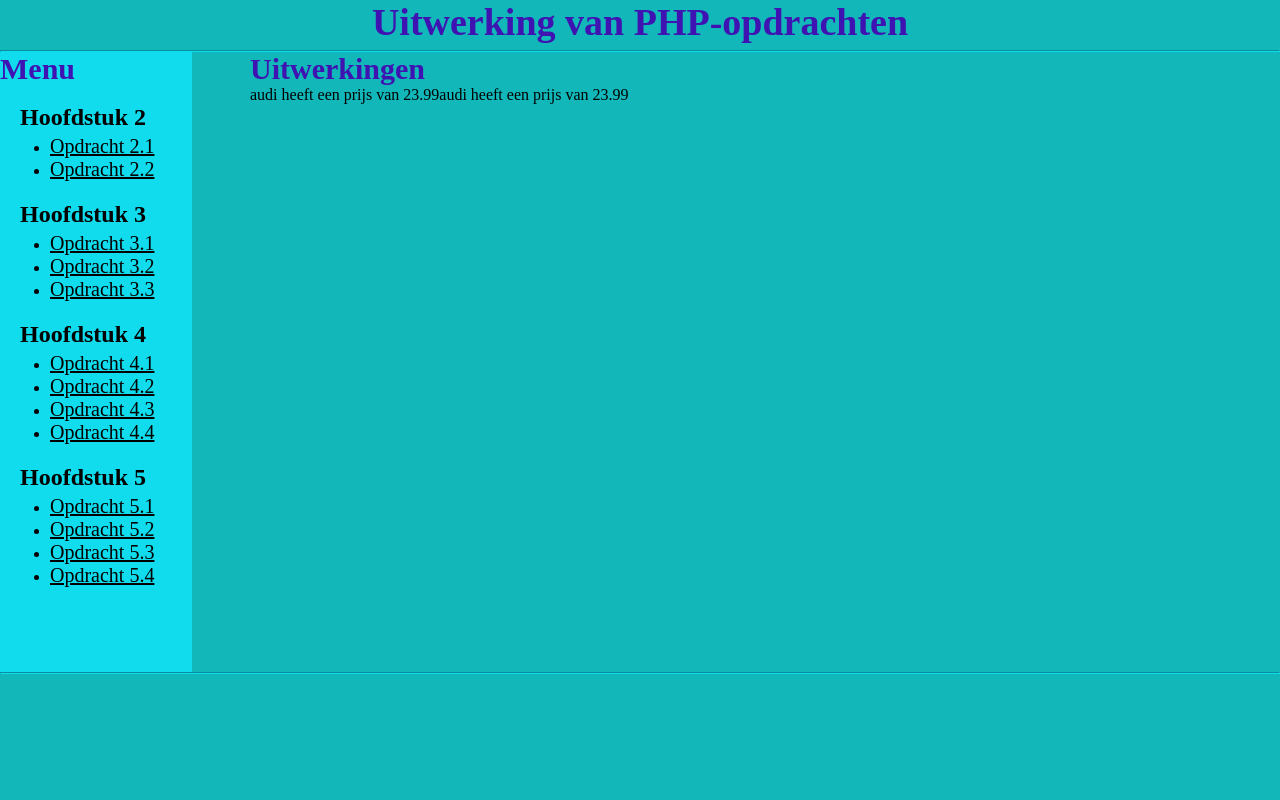
After one commit to w1-oguzhan/phpopdrachten, a PHP site: the page made by Instructies/oefening 2.php in a window 1280 px wide. The commit adds this page. Run offline with PHP 8.4, Linux system fonts and the light colour scheme.

Commit message:
Add oefening.php

```diff
--- a/Hoofdstuk 2/CSS/style.css
+++ b/CSS/style.css
@@ -6,7 +6,6 @@
 }
 
 body{
-    /*background-color:#12B7B9;*/
     background-color: #12B7B9;
 }
 header {
@@ -21,6 +20,8 @@ hr
 aside
 {
     background-color:#10DCED;
+    height: 620px;
+    width: 15vw;
 }
 h1
 {
@@ -32,13 +33,37 @@ h2
 {
     color: #3F12B2;
     font-size: 30px;
+    /*position: relative;*/
+    /*left: 20px;*/
+    /*width: 600px;*/
 }
 h3
 {
     color: black;
     font-size: 24px;
+    position: relative;
+    left: 20px;
+    width: 600px;
+    margin-bottom: 4px;
+}
+ul{
+    position: relative;
+    left: 50px;
+    width: 500px;
+    margin-bottom: 20px;
 }
 a{
     color: black;
     font-size: 20px;
+
 }
+#wrapper{
+    position: absolute;
+    top: 52px;
+    left: 250px;
+    width: 1260px;
+}
+/*#out{*/
+/*    position: relative;*/
+/*    left: 0px;*/
+/*}*/
--- /dev/null
+++ b/Instructies/oefening 2.php
@@ -0,0 +1,98 @@
+<?php
+/**
+ * User: Name
+ * Date: 0-0-0000
+ * Time: 00:00
+ * File: Index.php
+ */
+?>
+<html>
+    <head>
+        <!-- Tekenset declareren -->
+        <meta charset="utf-8">
+        <!-- Omschrijving van de webpagina -->
+        <meta name="discription" content="Opdracht X">
+        <!-- Toekennen van sleutelwoorden -->
+        <meta name="keywords" content="keyword 1, keyword 2">
+        <!-- Geeft de link aan van je CSS bestand -->
+        <link href="../CSS/style.css" rel="stylesheet" type="text/css">
+        <!-- geeft titel aan -->
+        <title>
+            Template
+        </title>
+    </head>
+    <body>
+        <header>
+            <h1><?php echo "Uitwerking van PHP-opdrachten"; ?></h1>
+        </header>
+        <hr>
+        <aside>
+            <h2>Menu</h2>
+            <br>
+            <h3>Hoofdstuk 2</h3>
+            <ul>
+                <li>
+                    <a href="Hoofdstuk%202/Opdracht2.1.php">Opdracht 2.1</a>
+                </li>
+                <li>
+                    <a href="">Opdracht 2.2</a>
+                </li>
+            </ul>
+            <h3>Hoofdstuk 3</h3>
+            <ul>
+                <li>
+                    <a href="">Opdracht 3.1</a>
+                </li>
+                <li>
+                    <a href="">Opdracht 3.2</a>
+                </li>
+                <li>
+                    <a href="">Opdracht 3.3</a>
+                </li>
+            </ul>
+            <h3>Hoofdstuk 4</h3>
+            <ul>
+                <li>
+                    <a href="">Opdracht 4.1</a>
+                </li>
+                <li>
+                    <a href="">Opdracht 4.2</a>
+                </li>
+                <li>
+                    <a href="">Opdracht 4.3</a>
+                </li>
+                <li>
+                    <a href="">Opdracht 4.4</a>
+                </li>
+            </ul>
+            <h3>Hoofdstuk 5</h3>
+            <ul>
+                <li>
+                    <a href="">Opdracht 5.1</a>
+                </li>
+                <li>
+                    <a href="">Opdracht 5.2</a>
+                </li>
+                <li>
+                    <a href="">Opdracht 5.3</a>
+                </li>
+                <li>
+                    <a href="">Opdracht 5.4</a>
+                </li>
+            </ul>
+        </aside>
+        <main id="wrapper">
+            <h2 id="out">Uitwerkingen</h2>
+            <?php
+            $car = "audi"; //String
+            $license = true; //Boolean
+            $age = 24; //Integer
+            $price = 23.99; //Float
+
+            echo $car . " heeft een prijs van " . $price;
+            print $car .  " heeft een prijs van " . $price;
+            ?>
+        </main>
+        <hr>
+    </body>
+</html>
```
Also changed, not shown: Hoofdstuk 2/Opdracht2.1.php (added, +89 -0 lines), Index.php (added, +92 -0 lines), Instructies/oefening 3.php (renamed from Hoofdstuk 2/Index.php, +14 -3 lines).
